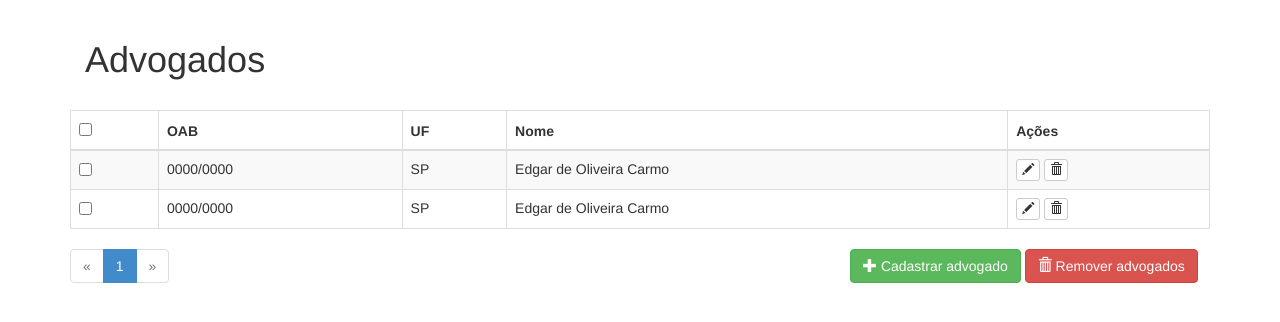
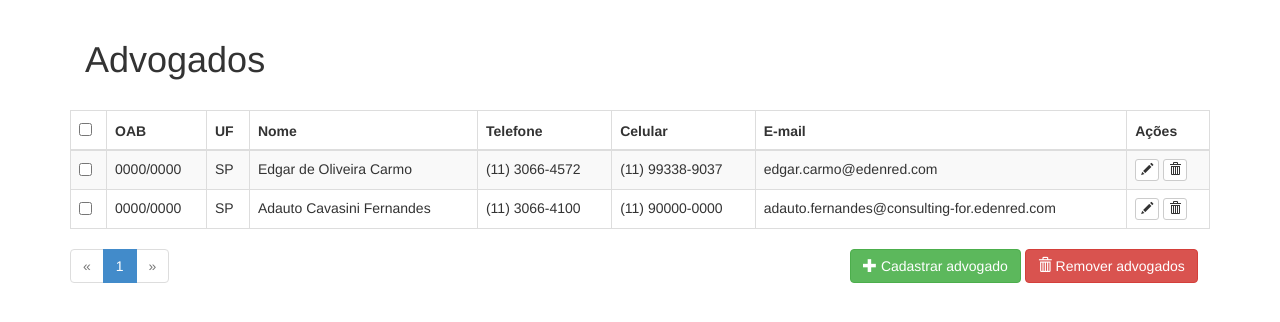
Before and after one commit to edgarcarmo/lawyer-assist, a PHP site: page /advogados.php in a window 1280 px wide. Shown: the part 52-374 px from the top of the page. Run offline with PHP 8.4, Linux system fonts and the light colour scheme; the visitor is signed in with stand-in values (Sample User, id 1).

Commit message:
Inclusão da tela de advogados (ainda sem implementar Angularjs)

```diff
--- a/advogados.php
+++ b/advogados.php
@@ -1,3 +1,4 @@
+<?php //include_once("includes/valid_session.php"); ?>
 <!DOCTYPE html>
 <html lang="en" ng-app="myApp">
     <head>
@@ -9,7 +10,6 @@
     </head>
     <body>
         <?php
-            include_once("includes/valid_session.php");
             include_once("includes/menu.php");
         ?>
         <div class="container">
@@ -28,6 +28,9 @@
     	    					<th>OAB</th>
     	    					<th>UF</th>
     	    					<th>Nome</th>
+    	    					<th>Telefone</th>
+    	    					<th>Celular</th>
+    	    					<th>E-mail</th>
     	    					<th>A&ccedil;&otilde;es</th>
     	    				</tr>
     	    			</thead>
@@ -37,6 +40,9 @@
     	    					<td>0000/0000</td>
     	    					<td>SP</td>
     	    					<td>Edgar de Oliveira Carmo</td>
+    	    					<td>(11) 3066-4572</td>
+    	    					<td>(11) 99338-9037</td>
+    	    					<td>edgar.carmo@edenred.com</td>
     	    					<td>
     	    						<button class="btn btn-default btn-xs" title="Remover"><span class="glyphicon glyphicon-pencil"></span></button>
     	    						<button class="btn btn-default btn-xs" title="Remover"><span class="glyphicon glyphicon-trash"></span></button>
@@ -46,7 +52,10 @@
     	    					<td><input type="checkbox" /></td>
     	    					<td>0000/0000</td>
     	    					<td>SP</td>
-    	    					<td>Edgar de Oliveira Carmo</td>
+    	    					<td>Adauto Cavasini Fernandes</td>
+    	    					<td>(11) 3066-4100</td>
+    	    					<td>(11) 90000-0000</td>
+    	    					<td>adauto.fernandes@consulting-for.edenred.com</td>
     	    					<td>
     	    						<button class="btn btn-default btn-xs" title="Remover"><span class="glyphicon glyphicon-pencil"></span></button>
     	    						<button class="btn btn-default btn-xs" title="Remover"><span class="glyphicon glyphicon-trash"></span></button>
@@ -67,11 +76,12 @@
     				</nav>
         		</div>
         		<div class="col-md-4">
-        			<button class="btn btn-success"><span class="glyphicon glyphicon-plus"></span> Cadastrar advogado</button>
+        			<button class="btn btn-success" data-toggle="modal" data-target="#lawyer_add"><span class="glyphicon glyphicon-plus"></span> Cadastrar advogado</button>
         			<button class="btn btn-danger"><span class="glyphicon glyphicon-trash"></span> Remover advogados</button>
         		</div>
         	</div>
         </div>
-        <?php  include_once("includes/scripts.php"); ?>
+        <?php include_once("includes/modal/lawyer_add.php"); ?>
+        <?php include_once("includes/scripts.php"); ?>
     </body>
 </html>
--- /dev/null
+++ b/includes/modal/lawyer_add.php
@@ -0,0 +1,154 @@
+<div class="modal fade"  id="lawyer_add" tabindex="-1" role="dialog" aria-labelledby="myModalLabel" aria-hidden="true">
+	<div class="modal-dialog">
+		<div class="modal-content">
+			<div class="modal-header">
+				<button type="button" class="close" data-dismiss="modal"><span aria-hidden="true">&times;</span><span class="sr-only">Fechar</span></button>
+				<h4 class="modal-title">Advogado</h4>
+			</div>
+			<div class="modal-body">
+				<form action="#" role="form">
+					<div class="container-fluid">
+						<div class="row">
+							<div class="col-md-8">
+								<div class="form-group">
+									<label for="oab">OAB</label>
+									<input type="text" id="oab" class="form-control" placeholder="OAB" />
+								</div>
+							</div>
+							<div class="col-md-4">
+								<div class="form-group">
+									<label for="oabuf">Estado OAB</label>
+									<select name="oabuf" id="oabuf" class="form-control">
+										<option value="estado" selected="selected">Selecione o Estado</option>
+										<option value="ac">Acre</option>
+										<option value="al">Alagoas</option>
+										<option value="am">Amazonas</option>
+										<option value="ap">Amapá</option>
+										<option value="ba">Bahia</option>
+										<option value="ce">Ceará</option>
+										<option value="df">Distrito Federal</option>
+										<option value="es">Espírito Santo</option>
+										<option value="go">Goiás</option>
+										<option value="ma">Maranhão</option>
+										<option value="mt">Mato Grosso</option>
+										<option value="ms">Mato Grosso do Sul</option>
+										<option value="mg">Minas Gerais</option>
+										<option value="pa">Pará</option>
+										<option value="pb">Paraíba</option>
+										<option value="pr">Paraná</option>
+										<option value="pe">Pernambuco</option>
+										<option value="pi">Piauí</option>
+										<option value="rj">Rio de Janeiro</option>
+										<option value="rn">Rio Grande do Norte</option>
+										<option value="ro">Rondônia</option>
+										<option value="rs">Rio Grande do Sul</option>
+										<option value="rr">Roraima</option>
+										<option value="sc">Santa Catarina</option>
+										<option value="se">Sergipe</option>
+										<option value="sp">São Paulo</option>
+										<option value="to">Tocantins</option>
+									</select>
+								</div>
+							</div>
+						</div>
+						<div class="row">
+							<div class="col-md-4">
+								<div class="form-group">
+									<label for="cpf">CPF</label>
+									<input type="text" id="cpf" class="form-control" placeholder="CPF" />
+								</div>
+							</div>
+							<div class="col-md-8">
+								<div class="form-group">
+									<label for="name">Nome</label>
+									<input type="text" id="name" class="form-control" placeholder="Nome completo" />
+								</div>
+							</div>
+						</div>
+						<div class="row">
+							<div class="col-md-6">
+								<div class="form-group">
+									<label for="phone">Telefone</label>
+									<input type="text" id="phone" class="form-control" placeholder="Telefone" />
+								</div>
+							</div>
+							<div class="col-md-6">
+								<div class="form-group">
+									<label for="cellphone">Celular</label>
+									<input type="text" id="cellphone" class="form-control" placeholder="Celular" />
+								</div>
+							</div>
+						</div>
+						<div class="row">
+							<div class="col-md-12">
+								<div class="form-group">
+									<label for="email">E-mail</label>
+									<input type="text" id="email" class="form-control" placeholder="E-mail" />
+								</div>
+							</div>
+						</div>
+						<!--
+						<div class="row">
+							<div class="col-md-12">
+								&nbsp;
+							</div>
+						</div>
+						<div class="row">
+							<div class="col-md-4">
+								<div class="form-group">
+									<label for="cep">CEP</label>
+									<input type="text" id="cep" class="form-control" placeholder="CEP" />
+								</div>
+							</div>
+							<div class="col-md-8">
+								<div class="form-group">
+									<label for="address">Endereço</label>
+									<input type="text" id="address" class="form-control" placeholder="Endereço" />
+								</div>
+							</div>
+						</div>
+						<div class="row">
+							<div class="col-md-4">
+								<div class="form-group">
+									<label for="number">Número</label>
+									<input type="text" id="number" class="form-control" placeholder="Número" />
+								</div>
+							</div>
+							<div class="col-md-4">
+								<div class="form-group">
+									<label for="complement">Complemento</label>
+									<input type="text" id="complement" class="form-control" placeholder="Complemento" />
+								</div>
+							</div>
+							<div class="col-md-4">
+								<div class="form-group">
+									<label for="neighborhood">Bairro</label>
+									<input type="text" id="neighborhood" class="form-control" placeholder="Bairro" />
+								</div>
+							</div>
+						</div>
+						<div class="row">
+							<div class="col-md-8">
+								<div class="form-group">
+									<label for="city">Cidade</label>
+									<input type="text" id="city" class="form-control" placeholder="Cidade" />
+								</div>
+							</div>
+							<div class="col-md-4">
+								<div class="form-group">
+									<label for="state">Estado</label>
+									<input type="text" id="state" class="form-control" placeholder="Estado" />
+								</div>
+							</div>
+						</div>
+						-->
+					</div>
+				</form>
+			</div>
+			<div class="modal-footer">
+				<button type="button" class="btn btn-default" data-dismiss="modal">Cancelar</button>
+				<button type="button" class="btn btn-success">Salvar</button>
+			</div>
+		</div><!-- /.modal-content -->
+	</div><!-- /.modal-dialog -->
+</div><!-- /.modal -->
```
